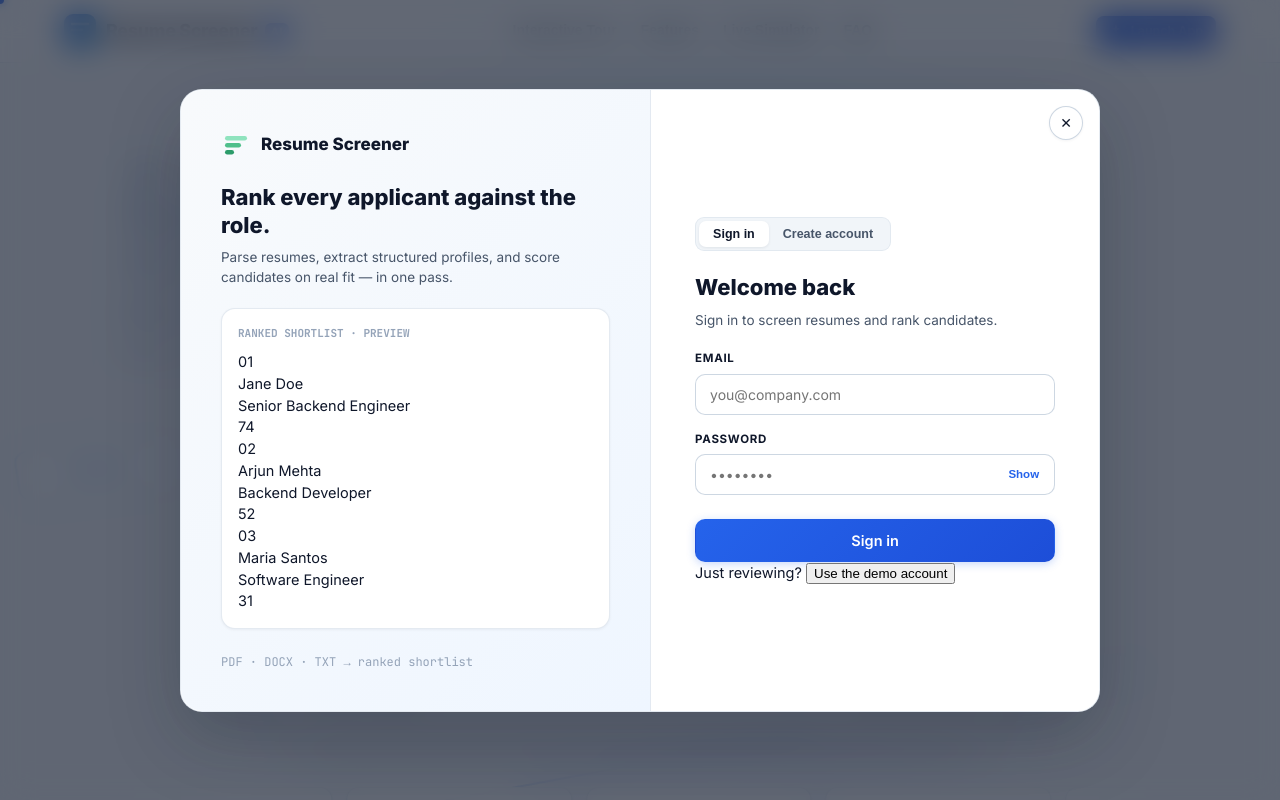
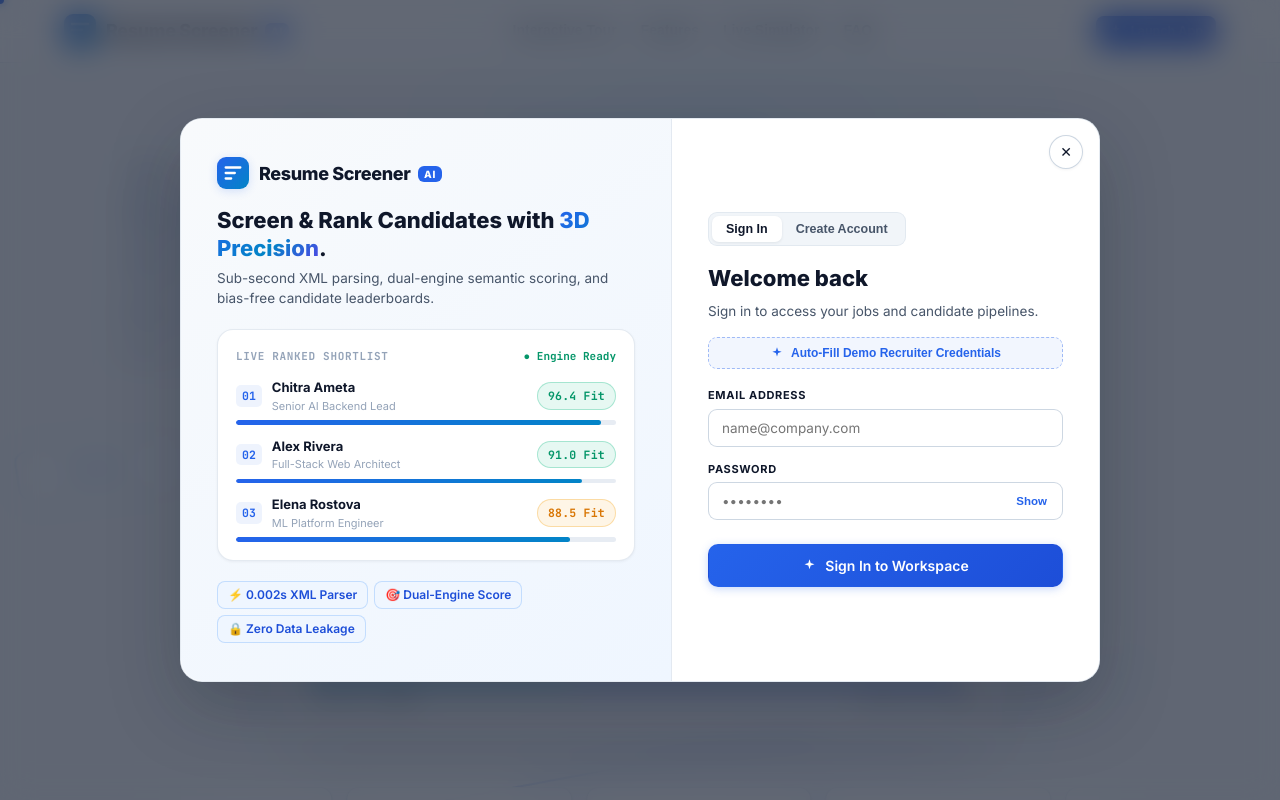
Before and after one commit to ChitraAmeta10/Resume-Screener, a React (Vite) app in the folder frontend-react/: page / in a window 1280 px wide. Both pictures are taken after a click on the button "Start Free Screening". Shown: the top 800 px of the page. Built offline with nearby package versions, Linux system fonts and the light colour scheme; no server answers.

Commit message:
feat(auth): modern Stripe/Linear-grade auth modal with live shortlist preview and 1-click demo access

```diff
--- a/frontend-react/src/components/AuthView.tsx
+++ b/frontend-react/src/components/AuthView.tsx
@@ -1,5 +1,6 @@
 import { useState } from "react";
 import { api, errorDetail } from "../api";
+import { IconSparkle, IconUpload, IconGauge } from "../icons";
 import type { Role } from "../types";
 
 interface Props {
@@ -44,44 +45,89 @@ export default function AuthView({ onAuthed }: Props) {
       });
       onAuthed(tok.access_token);
     } catch (err) {
-      setMsg(login ? "Email or password doesn't match. Try again." : errorDetail(err));
+      setMsg(login ? "Invalid email or password. Please try again." : errorDetail(err));
     } finally {
       setBusy(false);
     }
   }
 
+  const fillDemo = () => {
+    setEmail("recruiter@email.com");
+    setPassword("password1");
+    setMsg("");
+  };
+
   return (
     <section className="auth">
+      {/* Left Brand Showcase Panel */}
       <div className="auth__brand">
-        <div className="mark">
-          <svg width="30" height="30" viewBox="0 0 30 30" fill="none">
-            <rect x="4" y="6" width="22" height="4.4" rx="2.2" fill="#8FE3BE" />
-            <rect x="4" y="13" width="16" height="4.4" rx="2.2" fill="#4FBF8B" />
-            <rect x="4" y="20" width="9" height="4.4" rx="2.2" fill="#2C9C6A" />
-          </svg>
-          <span className="word">Resume Screener</span>
+        <div className="auth__brand-header">
+          <div className="lnav__brand">
+            <span className="lnav__logo">
+              <svg width="22" height="22" viewBox="0 0 24 24" fill="none">
+                <path d="M4 6h16M4 12h10M4 18h6" stroke="currentColor" strokeWidth="2.5" strokeLinecap="round" />
+              </svg>
+            </span>
+            <span className="lnav__title">
+              Resume Screener <span className="lnav__dot">AI</span>
+            </span>
+          </div>
+
+          <h2 className="brand__thesis">
+            Screen & Rank Candidates with <span className="gradient-text">3D Precision</span>.
+          </h2>
+          <p className="brand__sub">
+            Sub-second XML parsing, dual-engine semantic scoring, and bias-free candidate leaderboards.
+          </p>
         </div>
 
-        <div className="brand__mid">
-          <h2 className="brand__thesis">Rank every applicant against the role.</h2>
-          <p className="brand__sub">
-            Parse resumes, extract structured profiles, and score candidates on real fit
-            — in one pass.
-          </p>
+        {/* Live Shortlist Preview Card */}
+        <div className="brand__card">
+          <div className="brand__card-head">
+            <span className="ch">Live Ranked Shortlist</span>
+            <span className="status-dot">● Engine Ready</span>
+          </div>
 
-          <div className="brand__card" aria-hidden="true">
-            <div className="ch">Ranked shortlist · preview</div>
-            <PreviewRow rank="01" name="Jane Doe" sub="Senior Backend Engineer" score={74} width="74%" />
-            <PreviewRow rank="02" name="Arjun Mehta" sub="Backend Developer" score={52} width="52%" />
-            <PreviewRow rank="03" name="Maria Santos" sub="Software Engineer" score={31} width="31%" />
+          <div className="brand__card-list">
+            <PreviewRow
+              rank="01"
+              name="Chitra Ameta"
+              sub="Senior AI Backend Lead"
+              score="96.4"
+              width="96%"
+              tag="strong"
+            />
+            <PreviewRow
+              rank="02"
+              name="Alex Rivera"
+              sub="Full-Stack Web Architect"
+              score="91.0"
+              width="91%"
+              tag="strong"
+            />
+            <PreviewRow
+              rank="03"
+              name="Elena Rostova"
+              sub="ML Platform Engineer"
+              score="88.5"
+              width="88%"
+              tag="moderate"
+            />
           </div>
         </div>
 
-        <p className="brand__foot">PDF · DOCX · TXT → ranked shortlist</p>
+        {/* Architectural Highlights */}
+        <div className="auth__brand-chips">
+          <span className="chip">⚡ 0.002s XML Parser</span>
+          <span className="chip">🎯 Dual-Engine Score</span>
+          <span className="chip">🔒 Zero Data Leakage</span>
+        </div>
       </div>
 
+      {/* Right Form Panel */}
       <div className="auth__panel">
         <div className="authcard">
+          {/* Mode Switcher */}
           <div className="tabs" role="tablist">
             <button
               className={login ? "active" : ""}
@@ -92,7 +138,7 @@ export default function AuthView({ onAuthed }: Props) {
                 setMsg("");
               }}
             >
-              Sign in
+              Sign In
             </button>
             <button
               className={!login ? "active" : ""}
@@ -103,25 +149,32 @@ export default function AuthView({ onAuthed }: Props) {
                 setMsg("");
               }}
             >
-              Create account
+              Create Account
             </button>
           </div>
 
           <h1>{login ? "Welcome back" : "Create your account"}</h1>
           <p className="lede">
             {login
-              ? "Sign in to screen resumes and rank candidates."
-              : "Start screening resumes in under a minute."}
+              ? "Sign in to access your jobs and candidate pipelines."
+              : "Set up your free workspace in under 30 seconds."}
           </p>
+
+          {/* Quick Demo Access Button */}
+          {login && (
+            <button type="button" className="auth__demo-btn" onClick={fillDemo}>
+              <IconSparkle size={14} /> Auto-Fill Demo Recruiter Credentials
+            </button>
+          )}
 
           <form onSubmit={submit}>
             <div className="field">
-              <label htmlFor="email">Email</label>
+              <label htmlFor="email">Email Address</label>
               <input
                 id="email"
                 type="email"
                 autoComplete="username"
-                placeholder="you@company.com"
+                placeholder="name@company.com"
                 value={email}
                 onChange={(e) => setEmail(e.target.value)}
               />
@@ -151,7 +204,7 @@ export default function AuthView({ onAuthed }: Props) {
 
             {!login && (
               <div className="field">
-                <label>Role</label>
+                <label>Account Role</label>
                 <div className="roletoggle">
                   <button
                     type="button"
@@ -171,27 +224,12 @@ export default function AuthView({ onAuthed }: Props) {
               </div>
             )}
 
-            <button className="btn btn--block" type="submit" disabled={busy}>
-              {busy ? <span className="spinner" /> : login ? "Sign in" : "Create account"}
+            {msg && <div className="msg">{msg}</div>}
+
+            <button className="btn btn--block" type="submit" disabled={busy} style={{ width: "100%", padding: "12px", marginTop: "10px" }}>
+              {busy ? <span className="spinner" /> : <><IconSparkle size={15} /> {login ? "Sign In to Workspace" : "Create Free Account"}</>}
             </button>
-            {msg && <div className="formmsg show err">{msg}</div>}
           </form>
-
-          {login && (
-            <div className="authhint">
-              Just reviewing?{" "}
-              <button
-                type="button"
-                onClick={() => {
-                  setEmail("recruiter@email.com");
-                  setPassword("password1");
-                  setMsg("");
-                }}
-              >
-                Use the demo account
-              </button>
-            </div>
-          )}
         </div>
       </div>
     </section>
@@ -204,25 +242,27 @@ function PreviewRow({
   sub,
   score,
   width,
+  tag,
 }: {
   rank: string;
   name: string;
   sub: string;
-  score: number;
+  score: string;
   width: string;
+  tag: "strong" | "moderate";
 }) {
   return (
-    <div>
-      <div className="pcrow">
-        <span className="rk">{rank}</span>
-        <div>
-          <div className="nm">{name}</div>
-          <div className="sub">{sub}</div>
+    <div className="auth-prow">
+      <div className="auth-prow__top">
+        <span className="auth-prow__rank">{rank}</span>
+        <div className="auth-prow__info">
+          <div className="auth-prow__name">{name}</div>
+          <div className="auth-prow__sub">{sub}</div>
         </div>
-        <span className="sc">{score}</span>
+        <span className={`fit ${tag}`}>{score} Fit</span>
       </div>
-      <div className="pcmeter">
-        <span style={{ width }} />
+      <div className="auth-prow__meter">
+        <div className="auth-prow__fill" style={{ width }} />
       </div>
     </div>
   );
--- a/frontend-react/src/index.css
+++ b/frontend-react/src/index.css
@@ -734,54 +734,55 @@ body::after {
 
 .auth {
   display: grid;
-  grid-template-columns: 1.05fr 1fr;
+  grid-template-columns: 1.15fr 1fr;
   background: #FFFFFF;
-  min-height: 520px;
+  min-height: 560px;
   border-radius: 22px;
   overflow: hidden;
 }
-@media (max-width: 820px) {
+@media (max-width: 860px) {
   .auth { grid-template-columns: 1fr; }
   .auth__brand { display: none; }
 }
 
 .auth__brand {
-  background: linear-gradient(135deg, #F8FAFC 0%, #EFF6FF 100%);
+  background: linear-gradient(145deg, #F8FAFC 0%, #EFF6FF 100%);
   border-right: 1px solid var(--line);
-  padding: 40px;
+  padding: 38px 36px;
   display: flex;
   flex-direction: column;
   justify-content: space-between;
   text-align: left;
 }
-.auth__brand .mark { display: flex; align-items: center; gap: 10px; }
-.auth__brand .word { font-family: var(--display); font-weight: 800; font-size: 17px; color: var(--ink); }
-.brand__mid { margin: 24px 0; }
-.brand__thesis { font-family: var(--display); font-weight: 800; font-size: 22px; color: var(--ink); line-height: 1.25; margin: 0 0 8px; }
+.brand__thesis { font-family: var(--display); font-weight: 800; font-size: 22px; color: var(--ink); line-height: 1.25; margin: 18px 0 6px; }
 .brand__sub { font-size: 13.5px; color: var(--muted); margin: 0 0 20px; line-height: 1.5; }
 
 .brand__card {
   background: #FFFFFF;
   border: 1px solid var(--line);
-  border-radius: 14px;
-  padding: 16px;
+  border-radius: 16px;
+  padding: 18px;
   box-shadow: var(--shadow-sm);
+  margin-bottom: 20px;
 }
-.brand__card .ch { font-size: 11px; font-weight: 700; text-transform: uppercase; color: var(--faint); margin-bottom: 10px; font-family: var(--mono); }
-.prow { display: flex; align-items: center; gap: 10px; padding: 6px 0; border-bottom: 1px solid rgba(226, 232, 240, 0.6); }
-.prow:last-child { border-bottom: 0; }
-.prow .prank { font-family: var(--mono); font-size: 11px; font-weight: 700; color: var(--sapphire); }
-.prow .pinfo { flex: 1; }
-.prow .pname { font-weight: 700; font-size: 13px; color: var(--ink); line-height: 1.2; }
-.prow .psub { font-size: 11px; color: var(--faint); }
-.prow .pscore { font-family: var(--mono); font-weight: 800; font-size: 12px; color: var(--strong); }
-.pbar { height: 4px; border-radius: 999px; background: rgba(226, 232, 240, 0.8); margin-top: 4px; overflow: hidden; }
-.pbar .fill { height: 100%; background: var(--sapphire); border-radius: 999px; }
+.brand__card-head { display: flex; justify-content: space-between; align-items: center; margin-bottom: 14px; }
+.brand__card-head .ch { font-size: 11px; font-weight: 700; text-transform: uppercase; color: var(--faint); font-family: var(--mono); letter-spacing: .06em; }
+.brand__card-head .status-dot { font-size: 11px; font-weight: 700; color: #059669; font-family: var(--mono); }
 
-.brand__foot { font-size: 12px; font-family: var(--mono); color: var(--faint); margin: 0; }
+.brand__card-list { display: flex; flex-direction: column; gap: 12px; }
+.auth-prow { display: flex; flex-direction: column; gap: 6px; }
+.auth-prow__top { display: flex; align-items: center; gap: 10px; }
+.auth-prow__rank { font-family: var(--mono); font-size: 11.5px; font-weight: 700; color: var(--sapphire); background: rgba(37, 99, 235, 0.08); padding: 2px 6px; border-radius: 5px; }
+.auth-prow__info { flex: 1; min-width: 0; }
+.auth-prow__name { font-weight: 700; font-size: 13px; color: var(--ink); white-space: nowrap; overflow: hidden; text-overflow: ellipsis; }
+.auth-prow__sub { font-size: 11px; color: var(--faint); white-space: nowrap; overflow: hidden; text-overflow: ellipsis; }
+.auth-prow__meter { height: 4.5px; border-radius: 999px; background: rgba(226, 232, 240, 0.8); overflow: hidden; }
+.auth-prow__fill { height: 100%; border-radius: 999px; background: linear-gradient(90deg, var(--sapphire), var(--cyan)); }
+
+.auth__brand-chips { display: flex; flex-wrap: wrap; gap: 6px; }
 
 .auth__panel {
-  padding: 40px;
+  padding: 38px 36px;
   display: flex;
   flex-direction: column;
   justify-content: center;
@@ -790,14 +791,25 @@ body::after {
 }
 .authcard { width: 100%; max-width: 360px; margin: 0 auto; }
 .authcard h1 { font-family: var(--display); font-weight: 800; font-size: 22px; color: var(--ink); margin: 0 0 6px; }
-.authcard .lede { font-size: 13.5px; color: var(--muted); margin: 0 0 20px; line-height: 1.5; }
+.authcard .lede { font-size: 13.5px; color: var(--muted); margin: 0 0 16px; line-height: 1.5; }
+
+.auth__demo-btn {
+  display: flex; align-items: center; justify-content: center; gap: 7px;
+  width: 100%; padding: 8px 12px; border-radius: 9px;
+  background: rgba(37, 99, 235, 0.06); border: 1px dashed rgba(37, 99, 235, 0.4);
+  color: var(--sapphire); font-size: 12px; font-weight: 700; cursor: pointer;
+  margin-bottom: 18px; transition: all 0.2s ease;
+}
+.auth__demo-btn:hover {
+  background: rgba(37, 99, 235, 0.12); border-color: var(--sapphire); transform: translateY(-1px);
+}
 
 .tabs {
   display: inline-flex;
   background: rgba(241, 245, 249, 0.95);
   padding: 3px;
   border-radius: 9px;
-  margin-bottom: 20px;
+  margin-bottom: 16px;
   border: 1px solid var(--line);
 }
 .tabs button {
@@ -817,24 +829,24 @@ body::after {
   box-shadow: 0 1px 3px rgba(15, 23, 42, 0.08);
 }
 
-.field { margin-bottom: 16px; }
+.field { margin-bottom: 14px; }
 .field label {
   display: block;
-  font-size: 11.5px;
+  font-size: 11px;
   font-weight: 700;
   text-transform: uppercase;
   letter-spacing: .06em;
   color: var(--ink);
-  margin-bottom: 6px;
+  margin-bottom: 5px;
 }
 .field input {
   width: 100%;
-  padding: 11px 14px;
+  padding: 10px 13px;
   border: 1.5px solid var(--line-strong);
-  border-radius: 10px;
+  border-radius: 9px;
   background: #FFFFFF;
   color: var(--ink);
-  font-size: 14px;
+  font-size: 13.5px;
   font-family: var(--sans);
   transition: all 0.2s;
 }
@@ -861,11 +873,11 @@ body::after {
 
 .roletoggle { display: grid; grid-template-columns: 1fr 1fr; gap: 8px; }
 .roletoggle button {
-  padding: 9px 12px;
+  padding: 8px 10px;
   border: 1.5px solid var(--line);
-  border-radius: 9px;
+  border-radius: 8px;
   background: #FFFFFF;
-  font-size: 13px;
+  font-size: 12.5px;
   font-weight: 600;
   color: var(--muted);
   cursor: pointer;
@@ -877,23 +889,16 @@ body::after {
   background: rgba(37, 99, 235, 0.06);
 }
 
-.authcard .btn--primary,
-.authcard button[type="submit"] {
-  width: 100%;
-  margin-top: 8px;
-  padding: 12px 18px;
-  font-size: 14.5px;
-}
-
 .msg {
-  padding: 10px 12px;
+  padding: 9px 12px;
   border-radius: 8px;
   background: var(--weak-bg);
   border: 1px solid var(--weak-border);
   color: var(--weak);
-  font-size: 13px;
-  margin-bottom: 14px;
+  font-size: 12.5px;
+  margin-bottom: 12px;
 }
+
 
 
 /* ==========================================================================
```
